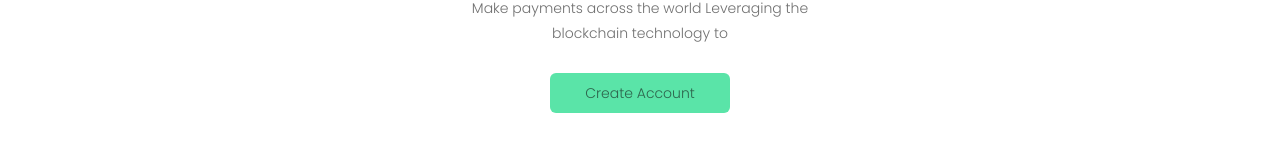
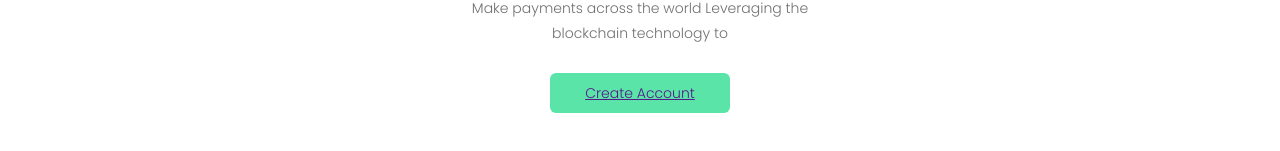
Before and after one commit to Hackfest01/cyborg, a React (Create React App) app: page / in a window 1280 px wide. Shown: the part 489-640 px from the top of the page. Built offline with nearby package versions, Linux system fonts and the light colour scheme; the HTML template or start-up script is replaced by a standard one.

Commit message:
fixed first page

```diff
--- a/src/components/Page/Page.js
+++ b/src/components/Page/Page.js
@@ -115,13 +115,13 @@ export const Paragraph2 = styled.p`
 
 `
 
-
-
 export const Paragraph3 = styled.div`
   margin-top: 20px;
   background: #5AE4A8;
   margin-right: 43%;
   margin-left: 43%;
+  text-decoration: none;
   border-radius: 6px;
   cursor: pointer;
+
 `
--- a/src/components/Page/index.js
+++ b/src/components/Page/index.js
@@ -39,7 +39,11 @@ const Index = () =>{
             <LightText>
                 <Paragraph1>Make payments across the world Leveraging the</Paragraph1>
                 <Paragraph2>blockchain technology to</Paragraph2>
-                <Paragraph3 to={"/"}>Create Account</Paragraph3>
+                <Paragraph3>
+                    <a href={""}>
+                        Create Account
+                    </a>
+                    </Paragraph3>
             </LightText>
 
 
```
